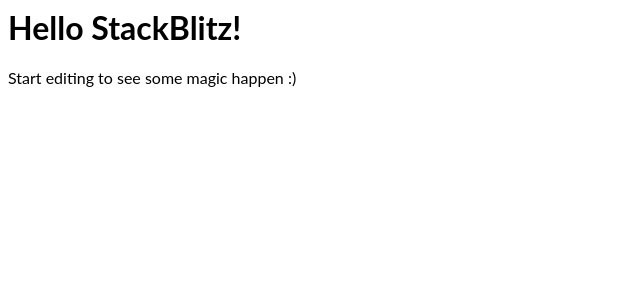
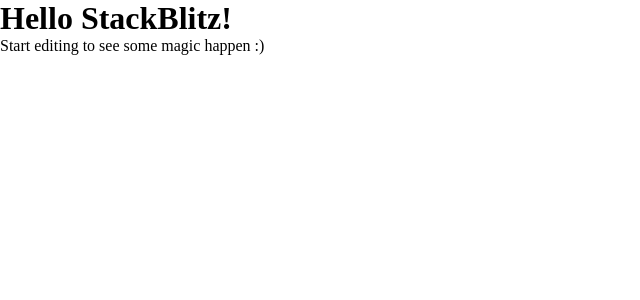
Before and after one commit to tonyykosseifyy/react-blogger, a React (Create React App) app: page / in a window 1280 px wide. Shown: the top 300 px of the page, without its empty margins (0-640 px from the left). Built offline with nearby package versions, Linux system fonts and the light colour scheme.

Commit message:
2 files modified

```diff
--- a/src/App.js
+++ b/src/App.js
@@ -1,11 +1,13 @@
 import React from "react";
 import "./style.css";
 
-export default function App() {
+
+function App() {
   return (
-    <div>
+    <div className="app">
       <h1>Hello StackBlitz!</h1>
       <p>Start editing to see some magic happen :)</p>
     </div>
   );
 }
+export default App ;
--- a/src/style.css
+++ b/src/style.css
@@ -1,3 +1,5 @@
-h1, p {
-  font-family: Lato;
+* {
+  box-sizing: border-box;
+  padding: 0 ;
+  margin: 0;
 }
```
